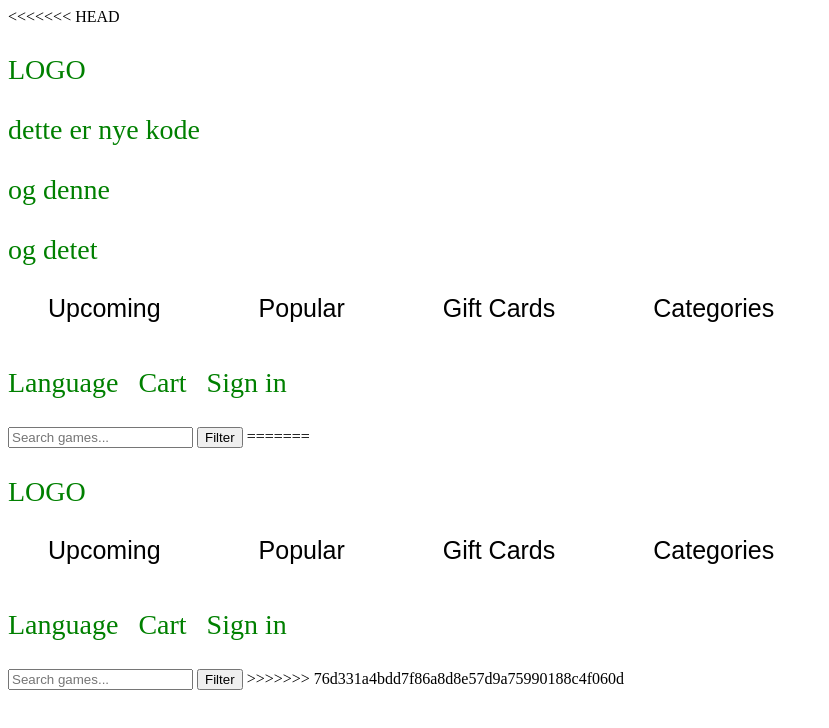
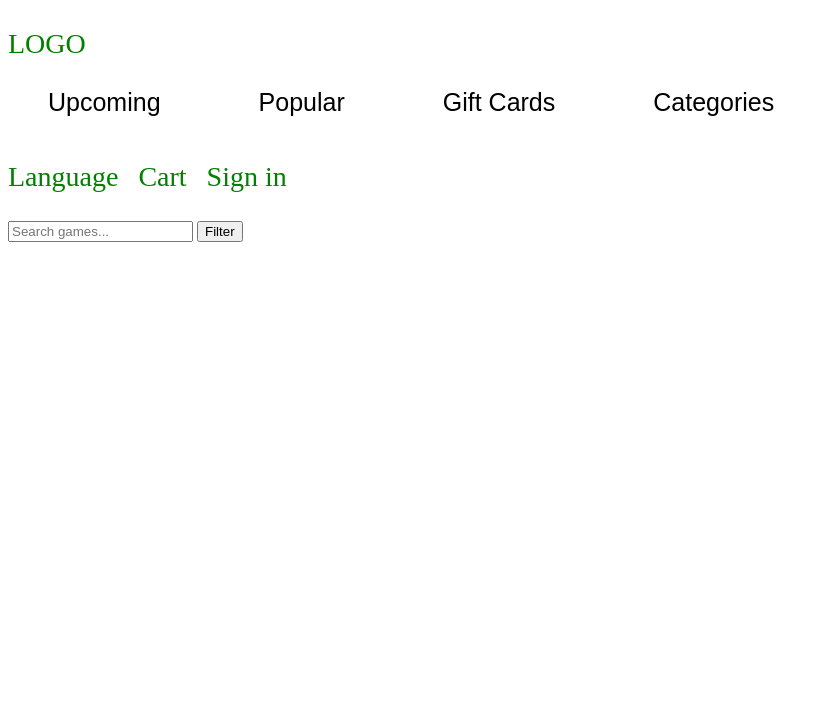
Before and after one commit to mecsal/Webapplikasjon-oppgave., a plain HTML site: page index.html in a window 1280 px wide. Shown: the whole page, without its empty margins (0-829 px from the left). Drawn offline with Linux system fonts and the light colour scheme.

Commit message:
nye endring

```diff
--- a/index.html
+++ b/index.html
@@ -1,36 +1,3 @@
-<<<<<<< HEAD
-<!DOCTYPE html>
-<html lang="en">
-<head>
-    <meta charset="UTF-8">
-    <meta name="viewport" content="width=device-width, initial-scale=1.0">
-    <title>Nettside</title>
-</head>
-<link rel="stylesheet" href="style.css">
-<!-- Under her ser du innhold i siden-->
-<body>
-<header>
- <p>LOGO</p>
- <p>dette er nye kode</p>
- <p>og denne</p>
- <p>og detet</p>
-<ul>
- <li>Upcoming</li>
- <li>Popular</li>
- <li>Gift Cards</li>
- <li>Categories</li>
-</ul>
-<div class="user-menu">
-<p>Language</p>
-<p>Cart</p>
-<p>Sign in</p>
-</div>
-</header>
-<input type="text" placeholder="Search games...">
-<button>Filter</button>
-</body>
-</html>
-=======
 <!DOCTYPE html>
 <html lang="en">
 <head>
@@ -59,4 +26,3 @@
 <button>Filter</button>
 </body>
 </html>
->>>>>>> 76d331a4bdd7f86a8d8e57d9a75990188c4f060d
```
